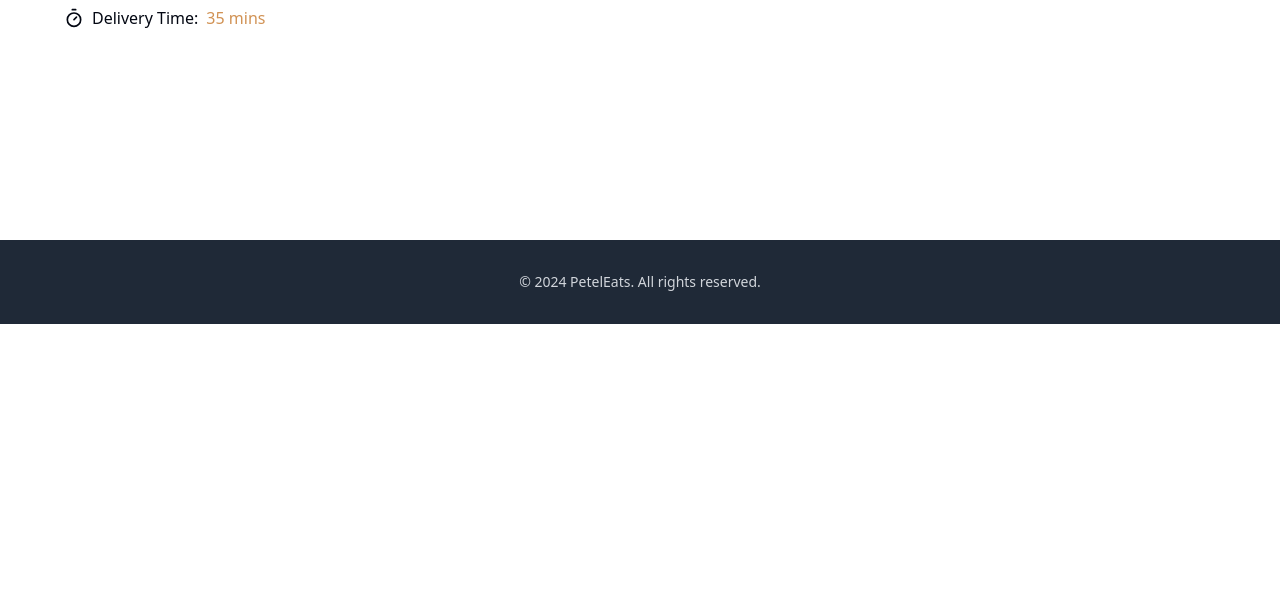
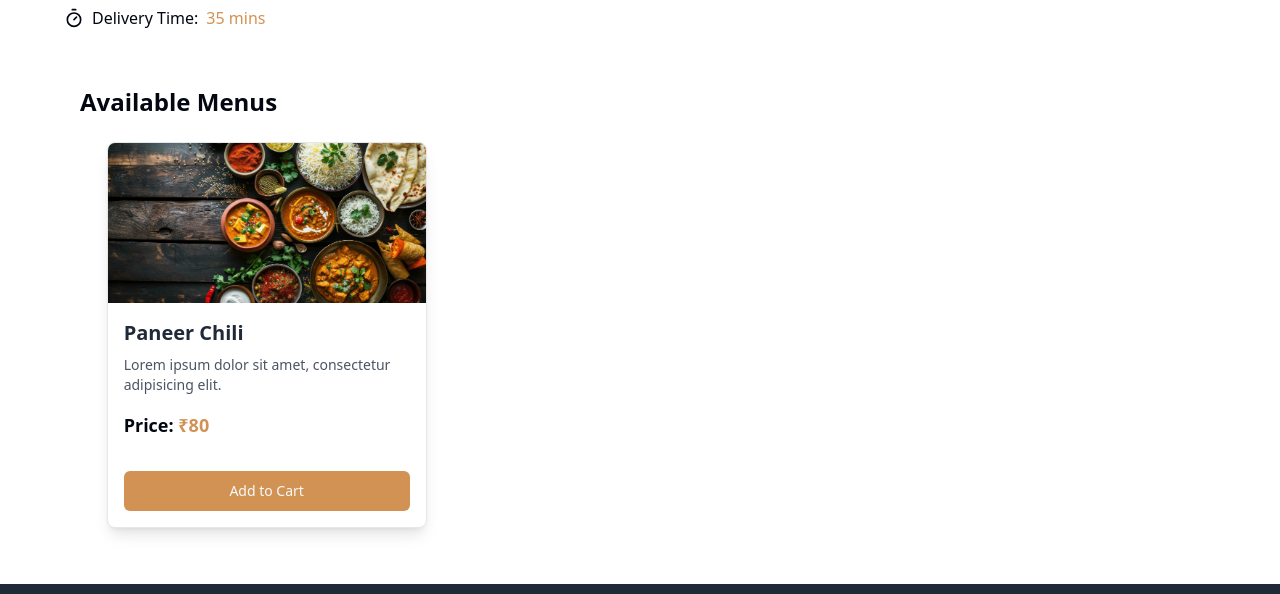
Before and after one commit to Udgeet007/Food_Delivery_App., a React (Vite) app in the folder client/: page /restaurant/123 in a window 1280 px wide. Shown: the part 476-1070 px from the top of the page. Before the commit the page ends 800 px from the top, so only its background shows below. Built offline with nearby package versions, Linux system fonts and the light colour scheme.

Commit message:
Available Menus Page Done!

```diff
--- /dev/null
+++ b/client/src/components/AvailableMenu.tsx
@@ -0,0 +1,32 @@
+import { Button } from "./ui/button";
+import { Card, CardContent, CardFooter } from "./ui/card";
+import Food from "@/assets/food2.jpg";
+
+const AvailableMenu = () => {
+  return (
+    <div className="md:p-4">
+      <h1 className="text-xl md:text-2xl font-extrabold mb-6">
+        Available Menus
+      </h1>
+      <div className="grid md:grid-cols-3 space-y-4 md:space-y-0">
+        <Card className="md:max-w-xs  mx-auto shadow-lg rounded-lg overflow-hidden">
+          <img src={Food} alt="" className="w-full h-40 object-cover"/>
+          <CardContent className="p-4">
+            <h2 className="text-xl font-semibold text-gray-800 dark:text-white">Paneer Chili</h2>
+            <p className="text-sm text-gray-600 mt-2">Lorem ipsum dolor sit amet, consectetur adipisicing elit.</p>
+            <h3 className="text-lg font-semibold mt-4">
+              Price: <span className="text-[#D19254]">₹80</span>
+            </h3>
+          </CardContent>
+          <CardFooter className="p-4">
+            <Button className="w-full bg-orange hover:bg-hoverOrange">
+              Add to Cart
+            </Button>
+          </CardFooter>
+        </Card>
+      </div>
+    </div>
+  );
+};
+
+export default AvailableMenu;
--- a/client/src/components/RestaurantDetail.tsx
+++ b/client/src/components/RestaurantDetail.tsx
@@ -1,6 +1,8 @@
-import Image from "@/assets/hero_pizza.png";
+// import Image from "@/assets/hero_pizza.png";
+import Food from "@/assets/food2.jpg"
 import { Badge } from "./ui/badge";
 import { Timer } from "lucide-react";
+import AvailableMenu from "./AvailableMenu";
 // @ will find direct show src root folder
 const RestaurantDetail = () => {
   return (
@@ -8,7 +10,7 @@ const RestaurantDetail = () => {
       <div className="w-full">
         <div className="relative w-full h-32 md:h-64 lg:h-72">
           <img
-            src={Image}
+            src={Food}
             alt="res_image"
             className="object-cover w-full h-full rounded-lg shadow-lg"
           />
@@ -34,6 +36,7 @@ const RestaurantDetail = () => {
             </div>
           </div>
         </div>
+        <AvailableMenu/>
       </div>
     </div>
   );
```
Also changed, not shown: client/src/assets/food2.jpg (added), 1 other file (tests, documents, lock files or other folders).
